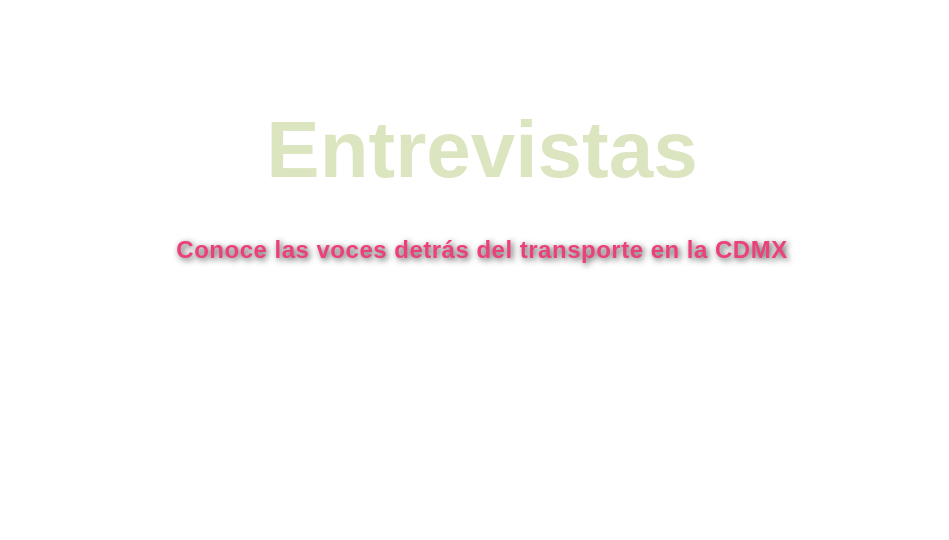
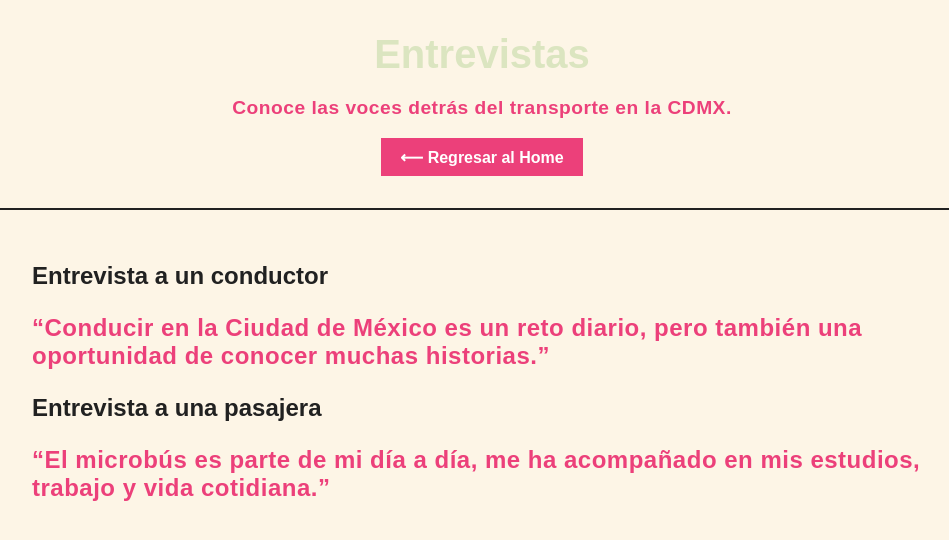
Before and after one commit to jannetmann/que.hay.detras.del.pasaje, a Jekyll site: the page entrevistas.html, which Jekyll copies as it is, in a window 1280 px wide. Shown: the top 540 px of the page, without its empty margins (158-1107 px from the left). Built offline with Jekyll 4.4.1, drawn with Linux system fonts in a browser that asks for light colours.

Commit message:
arreglos en paginas externas

```diff
--- a/css/style.css
+++ b/css/style.css
@@ -45,7 +45,7 @@
   background-position: center center;
   background-size: cover;
 
-  /* ✅ Fallback: si la imagen no carga, al menos se ve el texto */
+  /* Fallback: imagen */
   background-color: #000;      /* fondo de respaldo oscuro */
   color: var(--asfalto);       /* texto oscuro por defecto */
   padding: 6em 1em;
@@ -135,3 +135,78 @@
   padding: 4em 1em;
   text-align: center;
 }
+
+/* Fondo crema para páginas internas */
+body.page-interna {
+  background: #fdf5e6;
+  color: var(--asfalto);
+  margin: 0;
+  padding: 0;
+  text-align: center;
+}
+
+/* Encabezado interno */
+.header-interno {
+  background: #fdf5e6;
+  padding: 2em 1em;
+  text-align: center;
+  border-bottom: 2px solid var(--asfalto);
+}
+
+.header-interno h1 {
+  font-family: var(--font-heading);
+  font-size: 2.5em;
+  margin: 0 0 0.5em;
+}
+
+.header-interno p {
+  font-size: 1.2em;
+  margin-bottom: 1em;
+}
+
+/* Botón de regresar */
+.back-btn {
+  display: inline-block;
+  padding: 0.6em 1.2em;
+  font-size: 1em;
+  font-weight: bold;
+  text-decoration: none;
+  background: var(--rosa-cdmx);
+  color: var(--blanco);
+  transition: all 0.3s ease;
+}
+
+.back-btn:hover {
+  background: var(--blanco);
+  color: var(--rosa-cdmx);
+  border: 2px solid var(--rosa-cdmx);
+}
+
+/* Contenido */
+.contenido {
+  padding: 2em 1em;
+  max-width: 900px;
+  margin: 0 auto;
+  text-align: left;
+}
+
+/* Galería de imágenes en Foto Álbum */
+.galeria {
+  display: grid;
+  grid-template-columns: repeat(auto-fit, minmax(250px, 1fr));
+  gap: 1em;
+  margin-top: 2em;
+}
+
+.galeria img {
+  width: 100%;
+  height: auto;
+  border: 2px solid var(--asfalto);
+}
+
+/* Quitar sombra y contorno en páginas internas */
+.page-interna h1,
+.page-interna p {
+  text-shadow: none !important;
+  -webkit-text-stroke: 0 !important;
+}
--- a/entrevistas.html
+++ b/entrevistas.html
@@ -6,11 +6,23 @@
   <title>Entrevistas</title>
   <link rel="stylesheet" href="css/style.css">
 </head>
-<body>
-<!-- entrevistas.html -->
-<header class="hero-alt">
-  <h1>Entrevistas</h1>
-  <p>Conoce las voces detrás del transporte en la CDMX</p>
-</header>
+<body class="page-interna">
+  <header class="header-interno">
+    <h1>Entrevistas</h1>
+    <p>Conoce las voces detrás del transporte en la CDMX.</p>
+    <a href="index.html" class="back-btn">⟵ Regresar al Home</a>
+  </header>
+
+  <main class="contenido">
+    <article>
+      <h2>Entrevista a un conductor</h2>
+      <p>“Conducir en la Ciudad de México es un reto diario, pero también una oportunidad de conocer muchas historias.”</p>
+    </article>
+
+    <article>
+      <h2>Entrevista a una pasajera</h2>
+      <p>“El microbús es parte de mi día a día, me ha acompañado en mis estudios, trabajo y vida cotidiana.”</p>
+    </article>
+  </main>
 </body>
 </html>
```
Also changed, not shown: fotoalbum.html (+9 -3 lines).
